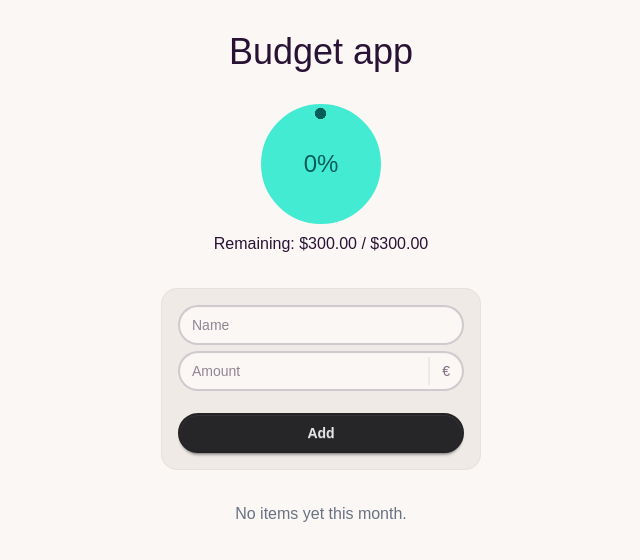
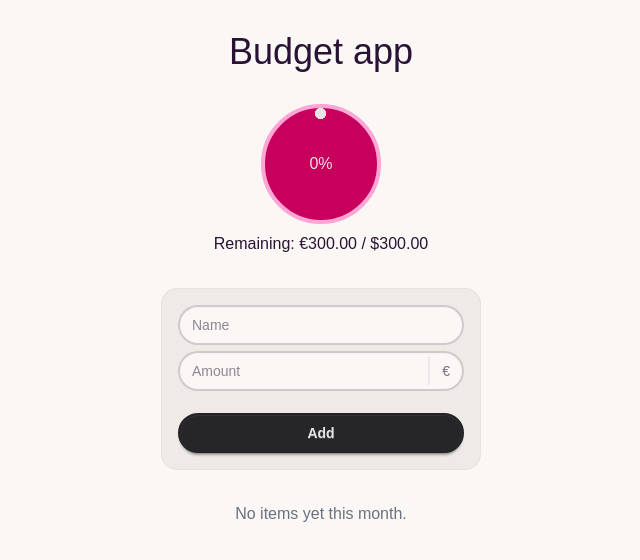
Before and after one commit to VladHutupasu/budget-app, a Next.js app: page / in a window 1280 px wide. Shown: the top 560 px of the page, without its empty margins (319-959 px from the left). Built offline with nearby package versions, Linux system fonts and the light colour scheme; a web font is replaced by a local one.

Commit message:
feat: update progress dial

```diff
--- a/src/app/components/Input.tsx
+++ b/src/app/components/Input.tsx
@@ -34,6 +34,7 @@ export default function Input({ onAdd }: InputProps) {
       <label className="input">
         <input
           type="number"
+          inputMode="decimal"
           placeholder="Amount"
           value={amount}
           onChange={(e) => setAmount(e.target.value)}
--- a/src/app/components/Progress.tsx
+++ b/src/app/components/Progress.tsx
@@ -10,7 +10,7 @@ export default function Progress({ value, remaining, total }: ProgressProps) {
   return (
     <div className="w-full max-w-md text-center">
       <div
-        className="radial-progress bg-primary text-primary-content border-primary border-4 text-2xl"
+        className="radial-progress bg-pink-700 text-stone-200 border-pink-300 border-4"
         style={
           {
             "--value": value,
@@ -22,7 +22,7 @@ export default function Progress({ value, remaining, total }: ProgressProps) {
         {value}%
       </div>
       <p className="mt-2">
-        Remaining: ${remaining.toFixed(2)} / ${total.toFixed(2)}
+        Remaining: €{remaining.toFixed(2)} / ${total.toFixed(2)}
       </p>
     </div>
   );
```
